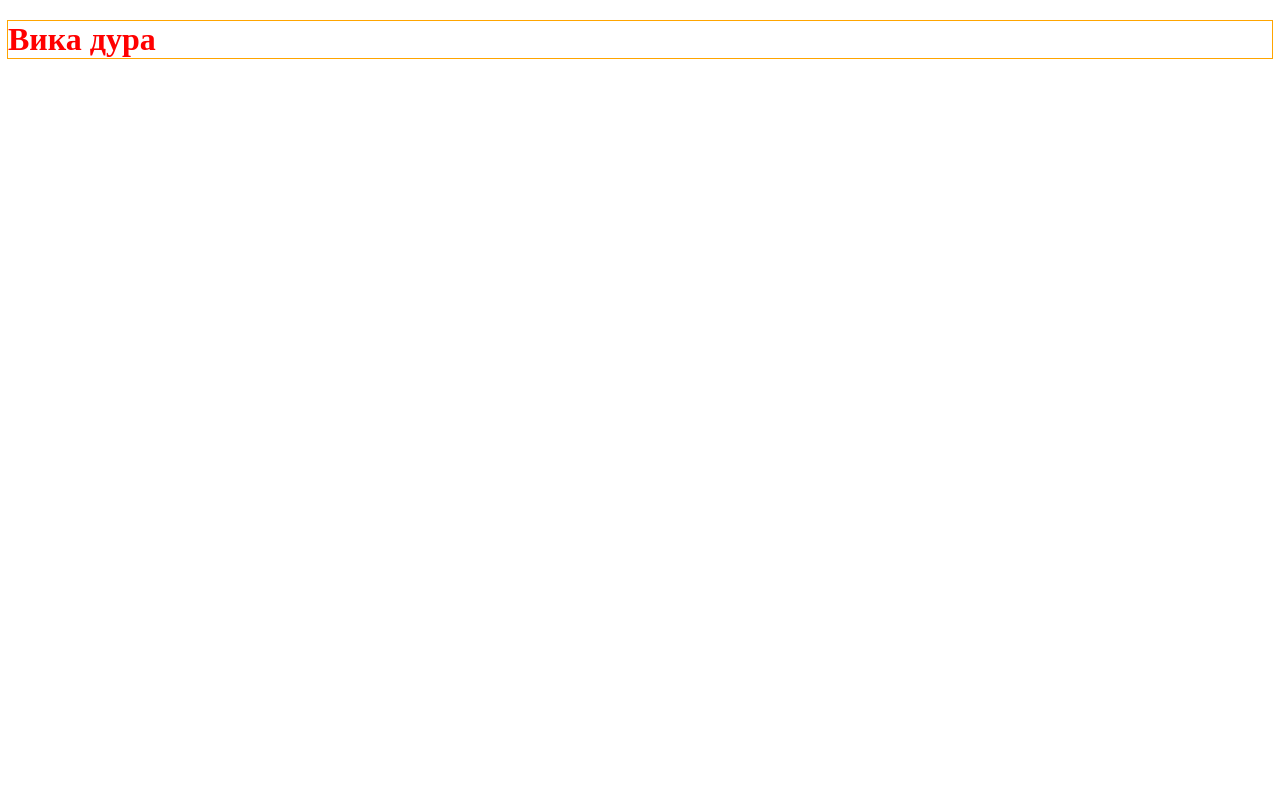
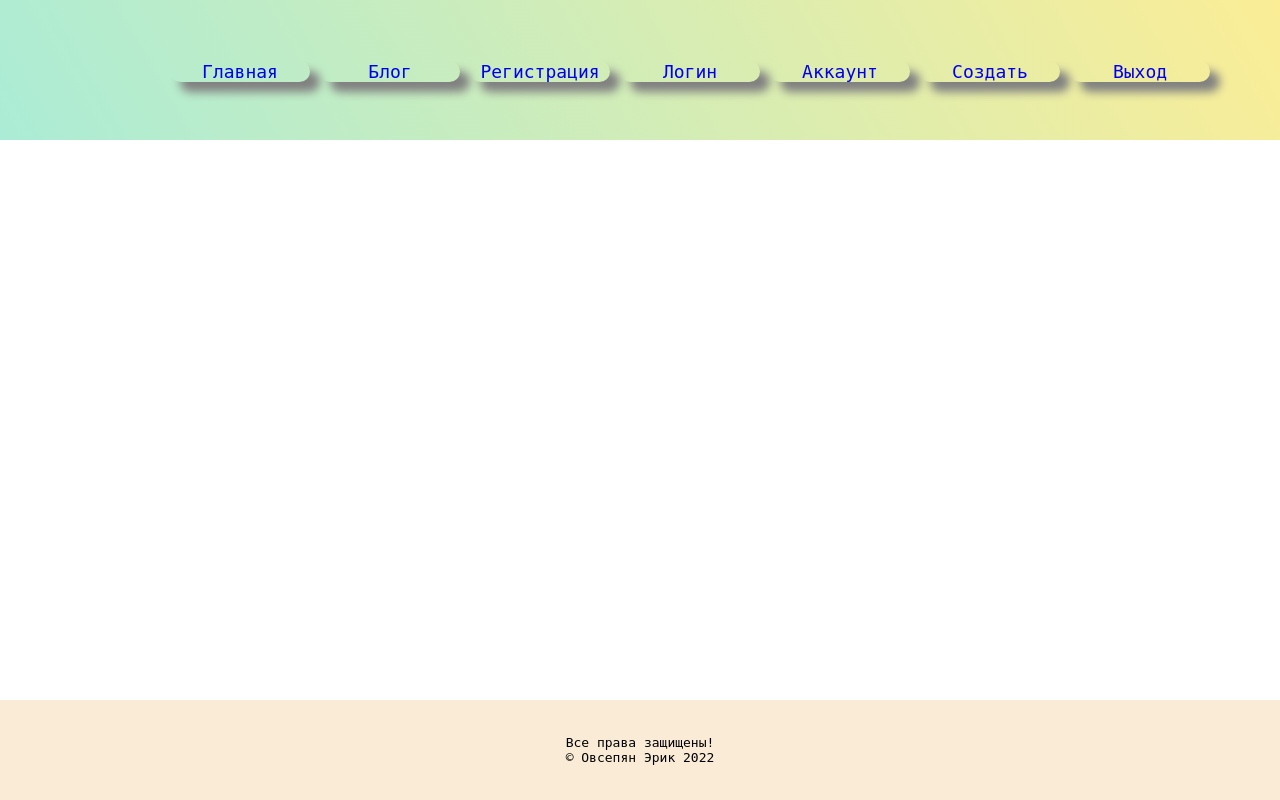
Before and after one commit to eric9816/flaskEric, a Flask app: page / in a window 1280 px wide. Run offline with Flask 2, Linux system fonts and the light colour scheme.

Commit message:
Т2(feat): Первый каркас, составление header, footer, стилей и раставление кнопок

```diff
--- a/static/css/style.css
+++ b/static/css/style.css
@@ -1,8 +1,77 @@
-h1{
-color: red;
+*{
+    margin: 0;  /* Обнуление всех граней, отступов ...*/
+    padding: 0;
 }
 
-/* Вокруг обертки (wrapper из layout) построится оранжевая линия */
+html, body{
+    height: 100%;  /* Высота сайта*/
+}
+
+/* MAIN MENU */
+/* Класс header из layout.html */
+.header{
+    height: 140px;  /* Высота шапки (header) */
+    /* outline: 10px red solid; Можно сделать просто линию, а можно прям картинку фона: */
+    background-image: linear-gradient(60deg, #abecd6 0%, #fbed96 100%);
+}
+
+.main_menu{
+    display: flex;  /* Раньше меню было вертикальным, теперь стало горизонтальным */
+    justify-content: flex-end;  /* Alignment был по левому краю, теперь по правому */
+    padding-right: 60px;  /* Отступ справа */
+}
+
+/* Сейчас мы обращаемся к тегу "а" в классе main_menu, чтобы изменить оформление слов... */
+.main_menu a{
+    text-decoration: none;  /* Убрали подчеркивание под словами */
+    color: darkslatgrey
+    font-weight: 400;
+}
+
+.main_menu li{
+    list-style: none;  /* Убрали точки (по типу нумерации списка, но точками) */
+    margin-right: 10px; /* Отступ справа от каждого слова */
+    width: 140px;  /* Ширина каждого элемента списка */
+    margin-top: 5%;  /* Отступ сверху */
+    box-shadow: 10px 10px 10px grey;  /* Тени для кнопок */
+    font-family: monospace;  /* Тип шрифтов */
+    border-radius: 100px;  /* Чтобы закруглить кнопочки */
+    text-align: center;  /* Центрирование названия кнопок по центру кнопки */
+}
+
+.main_menu li: hover{  /* hover-При наведении вышки на кнопку */
+    transition-duration: 0.5s;  /* Время появления эффекта */
+    box-shadow: 4px 5px 50px grey;
+}
+
+.main_menu p{
+    font-size: 18px;
+}
+
+/* Вокруг обертки (wrapper из layout)*/
 .wrapper{
-outline: 1px orange solid;
+   display: flex;
+   flex-direction: column;
+   height: 100%;  /* footer будет подгоняться автоматически */
 }
+
+
+/* CONTENT */
+.content{
+    width: 60%;
+    margin: 100px auto 0;
+    flex: 1 0 auto;
+}
+
+/* FOOTER */
+.footer{
+    display: flex;
+    justify-content: center; /* Центрирование по ширине */
+    align-items: center;  /* Центрирование по высоте */
+    wight: 100%;
+    height: 100px;
+    font-size: 15 px;
+    font-family: monospace;
+    background-color: antiquewhite;
+    flex: 0 0 auto;
+}
--- a/templates/index.html
+++ b/templates/index.html
@@ -2,5 +2,5 @@
 
 
 {% block content %}
-<h1> Вика дура </h1>
+
 {% endblock content %}
--- a/templates/layout.html
+++ b/templates/layout.html
@@ -28,22 +28,40 @@
     каждой страницы будет прописано свое body. При этом body в layout.html будет переопределяться тем
     body, который находится в index.html, -//-.html ...-->
     {% block menu%}
+    <!-- Классы используются как ссылки на css файл, чтобы можно было явно указать на что ссылаться и куда добавлять стили -->
+    <header class="header">
 
+        <ul class="main_menu">
+            <li><a href="#"><p>Главная</p></a></li>
+            <li><a href="#"><p>Блог</p></a></li>
+            <li><a href="#"><p>Регистрация</p></a></li>
+            <li><a href="#"><p>Логин</p></a></li>
+            <li><a href="#"><p>Аккаунт</p></a></li>
+            <li><a href="#"><p>Создать</p></a></li>
+            <li><a href="#"><p>Выход</p></a></li>
+        </ul>
+
+    </header>
     {% endblock menu %}
 
 
-{% block content %}
-
-{% endblock content %}
+    {% block content %} {% endblock content %}
 
 
     {% block main_page %}
+
+        <div class="content">
+
+        </div>
 
     {% endblock main_page %}
 
 
     {% block footer %}
+        <footer class="footer">Все права защищены!<br>
+            &#169; Овсепян Эрик 2022
 
+        </footer>
     {% endblock footer %}
 </div>
 </body>
```
Lines whose indentation alone changed are shown as unchanged.
